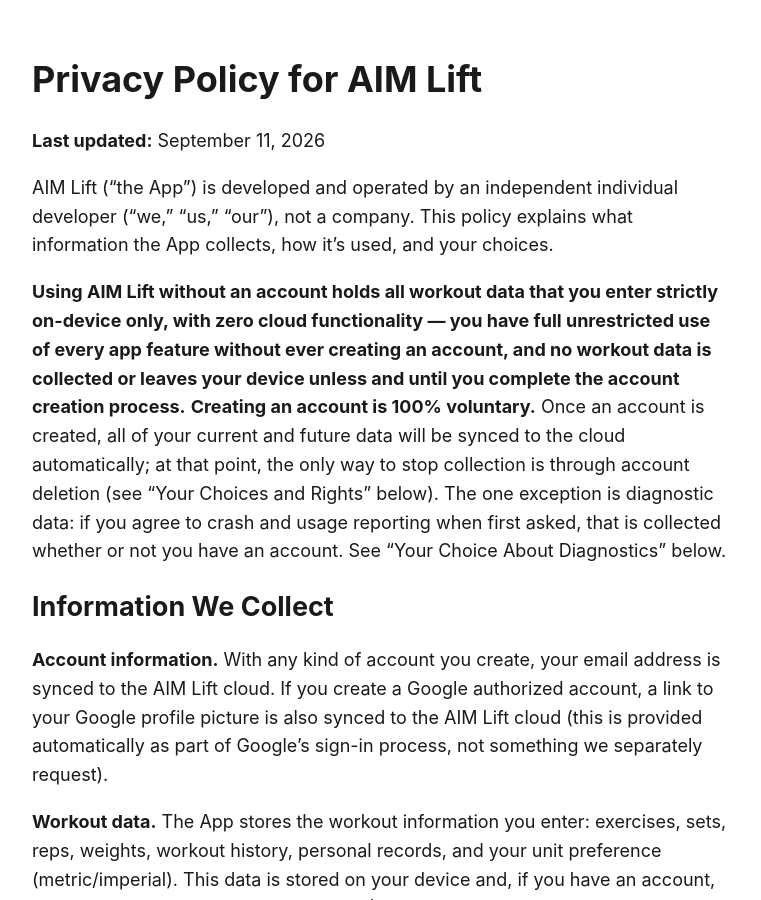
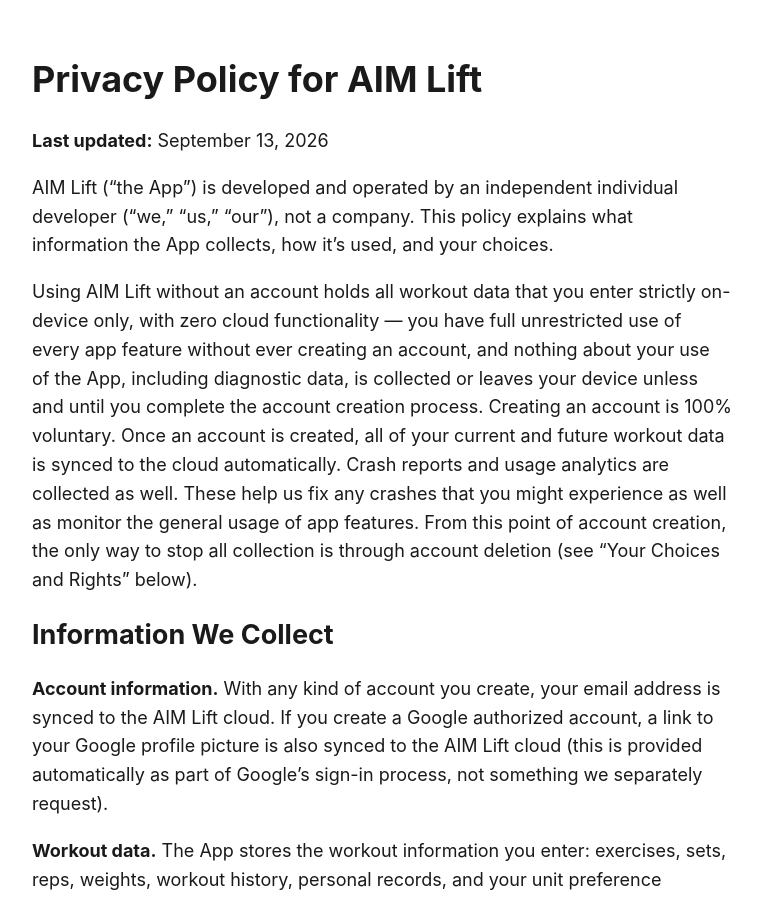
Before and after one commit to the-converter-523/aim-lift-legal, a Jekyll site: the page built from privacy-policy.md, in a window 1280 px wide and 900 px high. Shown: the whole window, without its empty margins (258-1019 px from the left). Built offline with Jekyll 4.4.1, drawn with Linux system fonts in a browser that asks for light colours; our own code applies the rules of GitHub Pages for plain Markdown files; some of the changed text lies outside the part shown.

Commit message:
Privacy Policy: all-or-nothing consent staging
Co-Authored-By: Claude Sonnet 5 <noreply@anthropic.com>
Claude-Session: https://claude.ai/code/session_01MTyTfb5aYnyWK7YZifpqjP

```diff
--- a/privacy-policy.md
+++ b/privacy-policy.md
@@ -1,10 +1,10 @@
 # Privacy Policy for AIM Lift
 
-**Last updated:** September 11, 2026
+**Last updated:** September 13, 2026
 
 AIM Lift ("the App") is developed and operated by an independent individual developer ("we," "us," "our"), not a company. This policy explains what information the App collects, how it's used, and your choices.
 
-**Using AIM Lift without an account holds all workout data that you enter strictly on-device only, with zero cloud functionality — you have full unrestricted use of every app feature without ever creating an account, and no workout data is collected or leaves your device unless and until you complete the account creation process.** **Creating an account is 100% voluntary.** Once an account is created, all of your current and future data will be synced to the cloud automatically; at that point, the only way to stop collection is through account deletion (see "Your Choices and Rights" below). The one exception is diagnostic data: if you agree to crash and usage reporting when first asked, that is collected whether or not you have an account. See "Your Choice About Diagnostics" below.
+Using AIM Lift without an account holds all workout data that you enter strictly on-device only, with zero cloud functionality — you have full unrestricted use of every app feature without ever creating an account, and nothing about your use of the App, including diagnostic data, is collected or leaves your device unless and until you complete the account creation process. Creating an account is 100% voluntary. Once an account is created, all of your current and future workout data is synced to the cloud automatically. Crash reports and usage analytics are collected as well. These help us fix any crashes that you might experience as well as monitor the general usage of app features. From this point of account creation, the only way to stop all collection is through account deletion (see "Your Choices and Rights" below).
 
 ## Information We Collect
 
@@ -34,14 +34,6 @@ The App uses Firebase Analytics to help us understand how the App is used (such
 
 The App contains external links to sites besides the App's own legal or support pages. These sites are operated by others, not us, and this policy does not cover them. At your own discretion, review the privacy policies of any of these third party sites before providing any information.
 
-## Your Choice About Diagnostics
-
-The first time you open AIM Lift, we ask whether you're happy for us to collect crash reports and usage data, tied to your installation, to help us find and fix more serious bugs. Nothing is collected until you answer — if you decline, or before you've answered, both crash reporting and usage analytics stay switched off.
-
-This data is never sold, never used for advertising, and never includes your workout details.
-
-You can change your mind at any time in Settings → Privacy → Crash and usage data. Turning it off takes effect immediately; turning it back on does too. No restart needed.
-
 ## Your Choices and Rights
 
 - **Access/export:** You can view all your data within the App at any time.
@@ -53,7 +45,7 @@ You can change your mind at any time in Settings → Privacy → Crash and usage
 
 If you're located in these regions, the following applies in addition to the rest of this policy:
 
-- **Legal basis for processing:** we process account and workout data to perform our contract with you (providing the App's functionality), and diagnostic data only with your consent (see "Your Choice About Diagnostics" above).
+- **Legal basis for processing:** we process account and workout data to perform our contract with you (providing the App's functionality); diagnostic data is processed under that same consent, given when you create an account.
 - **International transfers:** your data may be stored and processed in the United States via Google Firebase. Firebase maintains standard contractual clauses and other safeguards for these transfers — see the Firebase privacy link above for details.
 - **Your rights:** in addition to the rights listed under "Your Choices and Rights," you have the right to lodge a complaint with your local data protection supervisory authority at any time.
 - We do not currently have a designated EU representative. If this becomes a legal requirement for our user base, we will add one and update this policy.
```
